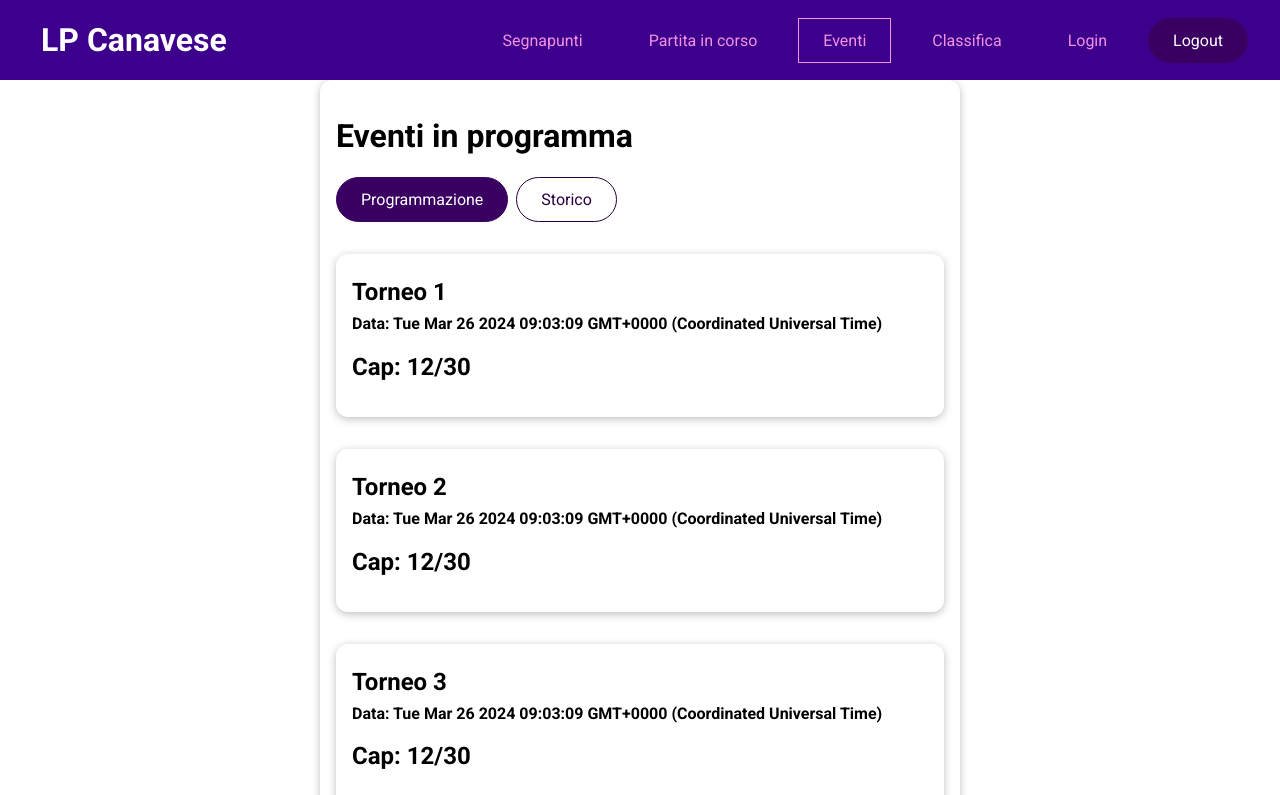
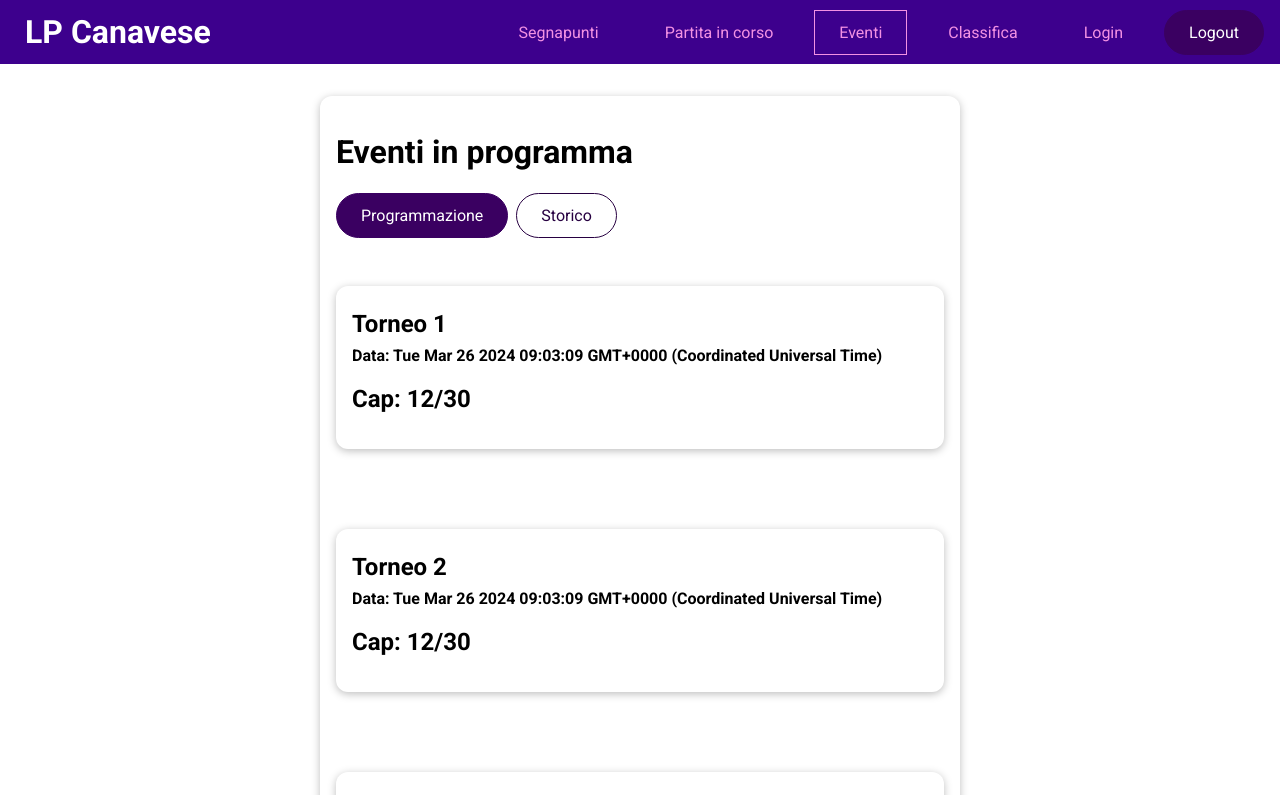
Before and after one commit to MatteoGrosso/mtgleague-fe, a Vue app: page /events in a window 1280 px wide. Shown: the top 795 px of the page. Built offline with nearby package versions, Linux system fonts and the light colour scheme.

Commit message:
correct page setup

```diff
--- a/src/App.vue
+++ b/src/App.vue
@@ -31,8 +31,15 @@ html {
 
 body {
   margin: 0;
+  display: grid;
+  grid-template-rows: 4rem auto;
+  grid-template-areas: "header"
+                        "main";
   height: 100%;
-  padding-top: 3rem;
+}
+
+#app {
+  grid-area: main;
 }
 
 .route-enter-from{
--- a/src/components/events/EventItem.vue
+++ b/src/components/events/EventItem.vue
@@ -40,6 +40,7 @@ export default {
 <style scoped>
 li {
   list-style: none;
+  padding-top: 1rem
 }
 
 h3 {
--- a/src/components/layout/TheHeader.vue
+++ b/src/components/layout/TheHeader.vue
@@ -62,13 +62,13 @@ export default {
   display: flex;
   width: 100%;
   position: fixed;
-  z-index: 1;
+  z-index: 10;
   top: 0;
   left: 0;
   background: #3d008d;
-  padding: 0.5rem 1rem;
   align-items: center;
   justify-content: space-between;
+  grid-area: header;
 }
 
 .mobile-header {
```
